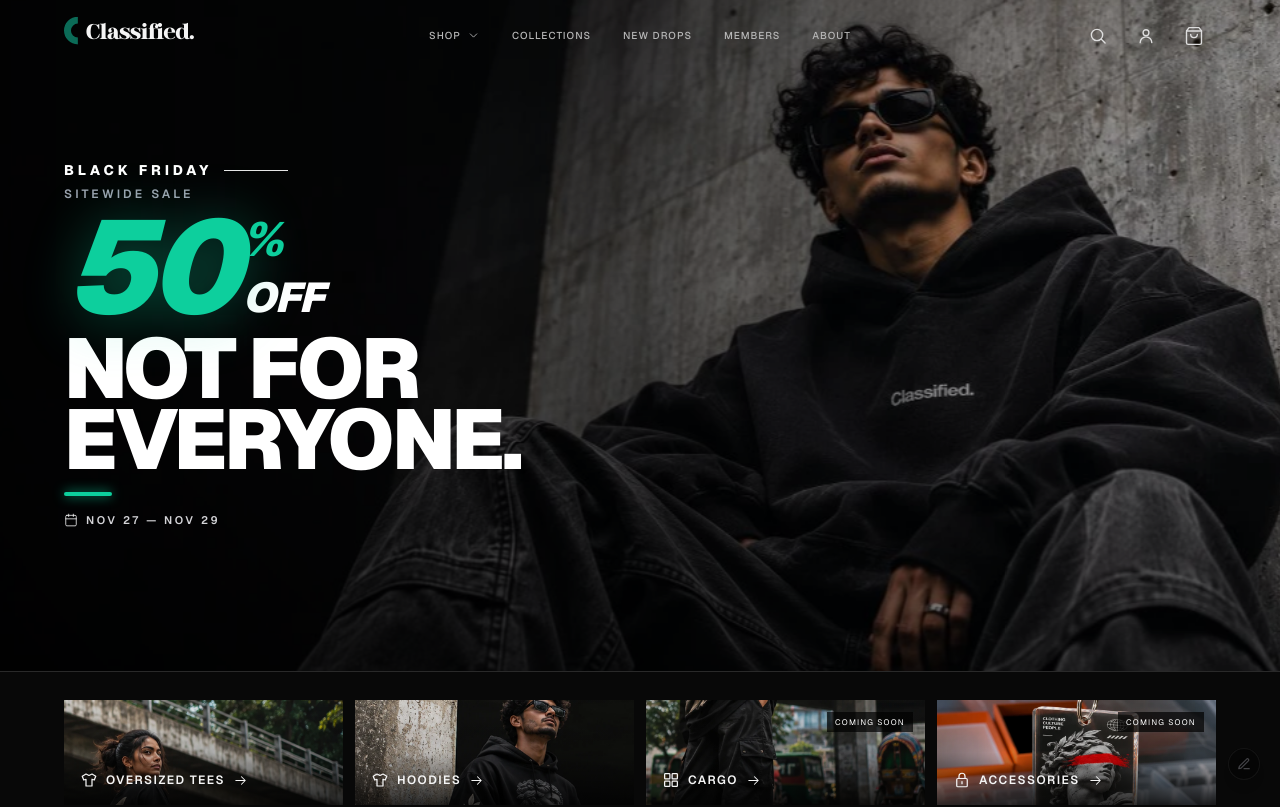
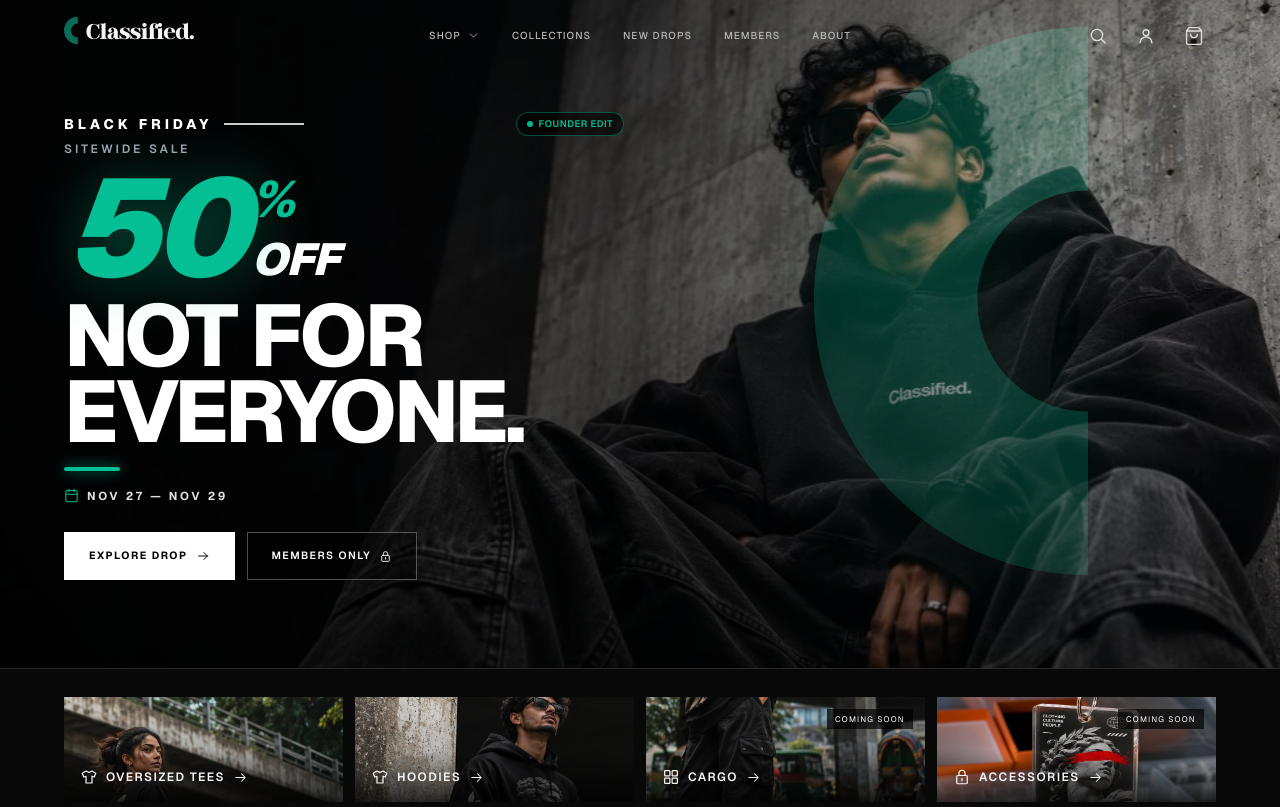
Before and after one commit to wearclassified/Classified., a Next.js app: page / in a window 1280 px wide. Shown: the top 807 px of the page. Built offline with nearby package versions, Linux system fonts and the light colour scheme.

Commit message:
feat(hero): match exact composition from uploaded reference screenshot

```diff
--- a/src/features/storefront/components/hero-section.tsx
+++ b/src/features/storefront/components/hero-section.tsx
@@ -22,7 +22,7 @@ export function HeroSection() {
   }, []);
 
   return (
-    <section className="store-hero relative isolate flex min-h-[560px] items-start overflow-hidden border-b border-[#292929] sm:min-h-[660px] lg:min-h-[84vh]">
+    <section className="store-hero relative isolate flex min-h-[500px] items-end overflow-hidden border-b border-[#292929] sm:min-h-[580px] lg:min-h-[min(78vh,840px)]">
       {/* Background Campaign Photography */}
       <Image
         src={heroImage}
@@ -31,42 +31,66 @@ export function HeroSection() {
         priority
         unoptimized
         sizes="100vw"
-        className="store-hero-image -z-20 object-cover object-[76%_18%] sm:object-[68%_24%] lg:object-[64%_28%]"
+        className="store-hero-image -z-20 object-cover object-[78%_center] sm:object-[68%_center]"
       />
+
+      {/* Ghosted Giant C Brand Mark on Concrete Wall */}
+      <div
+        aria-hidden="true"
+        className="pointer-events-none absolute right-[2%] top-[1%] -z-15 h-[62%] w-auto select-none opacity-45 mix-blend-screen sm:right-[8%] sm:top-[3%] sm:h-[72%] lg:right-[15%] lg:top-[4%] lg:h-[82%]"
+      >
+        <svg
+          viewBox="0 0 33.5 67"
+          className="h-full w-auto fill-[#03bf93]/85 drop-shadow-[0_0_60px_rgba(3,191,147,0.35)]"
+        >
+          <path d="M 33.5,0 C 15,0 0,15 0,33.5 C 0,52 15,67 33.5,67 L 33.5,47 C 26,47 20,41 20,33.5 C 20,26 26,20 33.5,20 Z" />
+        </svg>
+      </div>
 
       {/* Atmospheric Contrast Gradient */}
       <div aria-hidden="true" className="store-hero-shade absolute inset-0 -z-10" />
 
-      {/* Content Container (starts in upper half with proper padding) */}
-      <div className="relative z-10 mx-auto w-full max-w-[1600px] px-5 pt-28 pb-12 sm:px-8 sm:pt-36 sm:pb-16 lg:px-16 lg:pt-40 lg:pb-20">
+      {/* Content Container */}
+      <div className="relative z-10 mx-auto w-full max-w-[1600px] px-4 pb-8 pt-20 sm:px-8 sm:pb-16 sm:pt-24 lg:px-16 lg:pb-[clamp(68px,11vh,140px)] lg:pt-28">
         <div className="max-w-[340px] xs:max-w-[380px] sm:max-w-[560px] motion-safe:animate-[cb-land-in_0.55s_ease-out_both]">
-          {/* Eyebrow: Badge + Horizontal Rule */}
-          <div className="flex items-center gap-3">
-            <span className="text-[11.5px] font-extrabold uppercase tracking-[0.28em] text-white sm:text-[13px] md:text-[14px]">
+          {/* Eyebrow: Badge + Horizontal Rule + Founder Edit Badge */}
+          <div className="flex items-center gap-2.5 sm:gap-3">
+            <span className="text-[11px] font-extrabold uppercase tracking-[0.28em] text-white sm:text-[13px] md:text-[14px]">
               {campaign.badge}
             </span>
-            <span className="h-[1.5px] w-12 bg-white/90 sm:w-16" aria-hidden="true" />
+            <span className="h-[1.5px] w-10 bg-white/80 sm:w-16 md:w-20" aria-hidden="true" />
+
+            {/* Founder Controls Badge */}
+            <button
+              type="button"
+              onClick={() => setIsEditorOpen(true)}
+              className="group ml-auto inline-flex items-center gap-1.5 rounded-full border border-[#03bf93]/40 bg-black/60 px-2.5 py-1 text-[9px] font-semibold uppercase tracking-wider text-[#03bf93] backdrop-blur-md transition-all hover:border-[#03bf93] hover:bg-[#03bf93]/10 hover:text-white sm:text-[9.5px]"
+              title="Founder Campaign Dashboard (Visual Editor)"
+            >
+              <span className="h-1.5 w-1.5 rounded-full bg-[#03bf93] animate-pulse" />
+              <span>Founder Edit</span>
+            </button>
           </div>
 
           {/* Subtitle */}
-          <p className="mt-1 text-[9.5px] font-semibold uppercase tracking-[0.26em] text-[#9ca3af] sm:text-[11px] md:text-[12px]">
+          <p className="mt-1 text-[9.5px] font-semibold uppercase tracking-[0.24em] text-[#9ca3af] sm:text-[11px] md:text-[12px]">
             {campaign.subtitle}
           </p>
 
           {/* 50% OFF Giant Lockup */}
           {campaign.showDiscount && (
-            <div className="mt-2 flex items-start gap-1 select-none leading-none sm:mt-2.5 sm:gap-1.5">
+            <div className="mt-2.5 flex items-start gap-1 select-none leading-none sm:mt-3 sm:gap-2">
               {/* Giant Discount Number */}
-              <span className="text-[clamp(4.4rem,12vw,8.2rem)] font-black italic tracking-[-0.04em] text-[#0dcf9d] leading-[0.82] drop-shadow-[0_4px_28px_rgba(13,207,157,0.38)]">
+              <span className="text-[clamp(4.2rem,12.8vw,8.6rem)] font-black italic tracking-[-0.045em] text-[#03bf93] leading-[0.84] drop-shadow-[0_4px_30px_rgba(3,191,147,0.38)]">
                 {campaign.discountNumber}
               </span>
 
               {/* Stacked % and OFF */}
-              <div className="flex flex-col justify-between self-stretch py-0.5 leading-none">
-                <span className="text-[clamp(1.7rem,4.4vw,3.0rem)] font-black italic text-[#0dcf9d] leading-none">
+              <div className="flex flex-col justify-between py-1 leading-none self-stretch pb-1">
+                <span className="text-[clamp(1.7rem,4.8vw,3.2rem)] font-black italic text-[#03bf93] leading-none">
                   {campaign.discountSymbol}
                 </span>
-                <span className="text-[clamp(1.4rem,3.8vw,2.6rem)] font-black italic tracking-tight text-white leading-none">
+                <span className="text-[clamp(1.5rem,4.2vw,2.8rem)] font-black italic tracking-tight text-white leading-none">
                   {campaign.discountUnit}
                 </span>
               </div>
@@ -74,7 +98,7 @@ export function HeroSection() {
           )}
 
           {/* Main Manifesto Headline */}
-          <h1 className="mt-2 text-[clamp(2.3rem,6.6vw,5.6rem)] font-black uppercase leading-[0.85] tracking-[-0.04em] text-white sm:mt-3">
+          <h1 className="mt-2 text-[clamp(2.3rem,6.8vw,5.8rem)] font-extrabold uppercase leading-[0.88] tracking-[-0.045em] text-white sm:mt-3">
             <span className="block">{campaign.titleLine1}</span>
             <span className="block">{campaign.titleLine2}</span>
           </h1>
@@ -82,22 +106,22 @@ export function HeroSection() {
           {/* Emerald Brand Accent Bar */}
           <div
             aria-hidden="true"
-            className="mt-3.5 h-[3px] w-10 rounded-full bg-[#0dcf9d] shadow-[0_0_12px_rgba(13,207,157,0.85)] sm:mt-4 sm:h-[3.5px] sm:w-12"
+            className="mt-3.5 h-[3.5px] w-11 rounded-full bg-[#03bf93] shadow-[0_0_14px_rgba(3,191,147,0.85)] sm:mt-4 sm:h-[4px] sm:w-14"
           />
 
           {/* Duration Date Row */}
           {campaign.showDuration && (
             <div className="mt-3.5 flex items-center gap-2 text-zinc-300 sm:mt-4">
-              <StoreIcon name="calendar" size={14} className="text-white/80" />
-              <span className="text-[10px] font-semibold uppercase tracking-[0.24em] text-[#d4d4d8] sm:text-[11px]">
+              <StoreIcon name="calendar" size={15} className="text-[#03bf93]" />
+              <span className="text-[10px] font-bold uppercase tracking-[0.24em] text-[#e0e0e0] sm:text-[11.5px]">
                 {campaign.durationDate}
               </span>
             </div>
           )}
 
-          {/* Optional Action Buttons (toggled via founder dashboard) */}
+          {/* Action Buttons */}
           {campaign.showButtons && (
-            <div className="mt-6 flex flex-wrap items-center gap-2.5 sm:mt-7 sm:gap-3">
+            <div className="mt-5 flex flex-wrap items-center gap-2.5 sm:mt-7 sm:gap-3">
               <a
                 href={campaign.ctaLink}
                 className="inline-flex h-10 items-center gap-2 border border-white bg-white px-4 text-[9.5px] font-bold uppercase tracking-[0.14em] text-black transition-all hover:bg-white/90 active:scale-[0.98] sm:h-12 sm:px-6 sm:text-[10.5px]"
@@ -117,30 +141,6 @@ export function HeroSection() {
         </div>
       </div>
 
-      {/* Discreet Floating Founder Settings Trigger (subtle gear/edit at bottom right) */}
-      <button
-        type="button"
-        onClick={() => setIsEditorOpen(true)}
-        aria-label="Open Founder Campaign Dashboard"
-        title="Founder Campaign Dashboard (Visual Editor)"
-        className="fixed bottom-5 right-5 z-40 flex h-8 w-8 items-center justify-center rounded-full border border-white/15 bg-black/75 text-zinc-400 backdrop-blur-md opacity-40 shadow-lg transition-all duration-300 hover:scale-105 hover:border-[#0dcf9d]/70 hover:text-[#0dcf9d] hover:opacity-100"
-      >
-        <span className="sr-only">Founder Campaign Editor</span>
-        <svg
-          width="14"
-          height="14"
-          viewBox="0 0 24 24"
-          fill="none"
-          stroke="currentColor"
-          strokeWidth="2"
-          strokeLinecap="round"
-          strokeLinejoin="round"
-        >
-          <path d="M12 20h9" />
-          <path d="M16.5 3.5a2.121 2.121 0 0 1 3 3L7 19l-4 1 1-4L16.5 3.5z" />
-        </svg>
-      </button>
-
       {/* Founder Live Visual Campaign Drawer */}
       <FounderCampaignDrawer
         isOpen={isEditorOpen}
--- a/src/features/storefront/data/hero-campaign.ts
+++ b/src/features/storefront/data/hero-campaign.ts
@@ -31,7 +31,7 @@ export const defaultHeroCampaign: HeroCampaignData = {
   secondaryLink: "/login/",
   showDiscount: true,
   showDuration: true,
-  showButtons: false,
+  showButtons: true,
 };
 
 export const CAMPAIGN_STORAGE_KEY = "classified_hero_campaign_v2";
```
